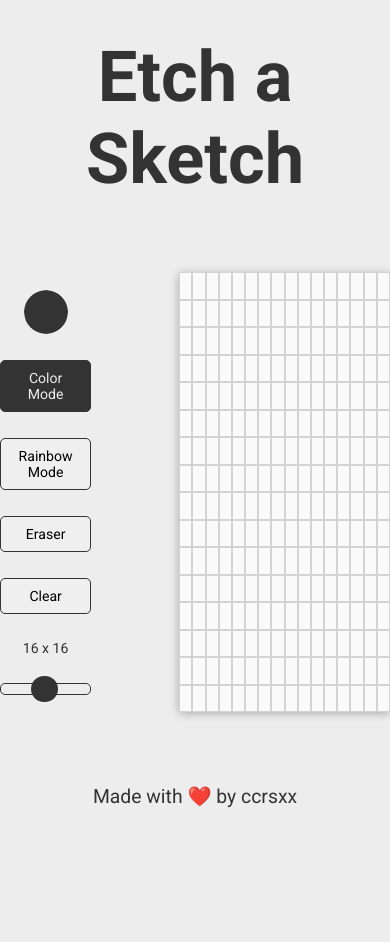
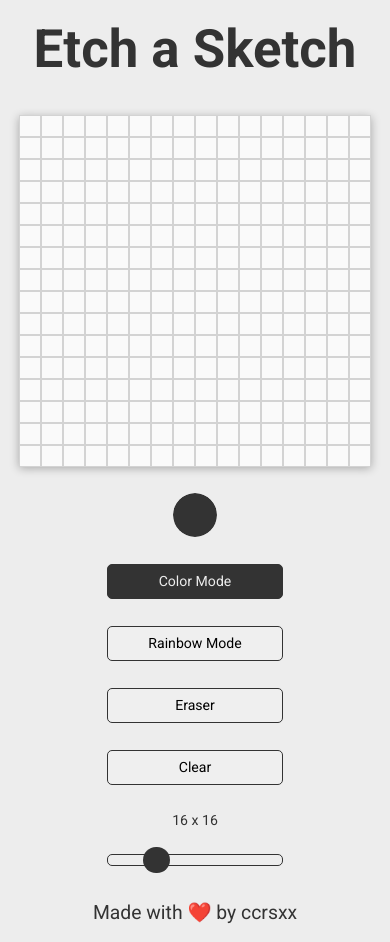
Before and after one commit to ccrsxx/etch-a-sketch, a React (Create React App) app: page / in a window 390 px wide. Before the commit the page ends 844 px from the top, so only its background shows below. Built offline with nearby package versions, Linux system fonts and the light colour scheme.

Commit message:
all done!

```diff
--- a/package.json
+++ b/package.json
@@ -10,8 +10,8 @@
     "@types/node": "^16.11.26",
     "@types/react": "^17.0.39",
     "@types/react-dom": "^17.0.13",
-    "react": "^17.0.2",
-    "react-dom": "^17.0.2",
+    "react": "^18.0.0-beta-24dd07bd2-20211208",
+    "react-dom": "^18.0.0-beta-24dd07bd2-20211208",
     "react-scripts": "5.0.0",
     "sass": "^1.49.9",
     "typescript": "^4.6.2",
--- a/src/App.tsx
+++ b/src/App.tsx
@@ -4,13 +4,9 @@ import { Header, Controls, SketchPad, Footer } from './components';
 export default function App() {
   const [color, setColor] = useState('#333333');
   const [size, setSize] = useState(16);
-  const [pads, setPads] = useState<boolean[]>([]);
   const [mode, setMode] = useState('color');
   const [isMouseDown, setIsMouseDown] = useState(false);
-
-  useEffect(() => {
-    setPads(Array(size ** 2).fill(false));
-  }, [size]);
+  const [isClear, setIsClear] = useState(false);
 
   useEffect(() => {
     const handleMouseDown = () => setIsMouseDown(true);
@@ -18,15 +14,22 @@ export default function App() {
 
     document.addEventListener('mousedown', handleMouseDown);
     document.addEventListener('mouseup', handleMouseUp);
+    document.addEventListener('mouseleave', handleMouseUp);
     return () => {
       document.removeEventListener('mousedown', handleMouseDown);
       document.removeEventListener('mouseup', handleMouseUp);
+      document.removeEventListener('mouseleave', handleMouseUp);
     };
   }, []);
+
+  useEffect(() => {
+    if (isClear) setIsClear(false);
+  }, [size, isClear]);
 
   const handleSlider = ({
     target: { value }
   }: React.ChangeEvent<HTMLInputElement>) => {
+    clear();
     setSize(+value);
   };
 
@@ -39,12 +42,29 @@ export default function App() {
   const handleMode = (newMode: string) => () =>
     mode !== newMode ? setMode(newMode) : undefined;
 
-  const handleDraw = (i: number) => (e: any) => {
-    console.log(e);
-    // if (!isMouseDown) return;
-    pads[i] = !pads[i];
-    setPads([...pads]);
-  };
+  const handleDraw =
+    (click = false) =>
+    (e?: React.MouseEvent) => {
+      if (!isMouseDown && !click) return;
+
+      const cell = e!.target as HTMLDivElement;
+
+      switch (mode) {
+        case 'color':
+          cell.style.backgroundColor = color;
+          break;
+        case 'rainbow':
+          cell.style.backgroundColor = `hsl(${Math.floor(
+            Math.random() * 360
+          )}, 100%, 50%)`;
+          break;
+        default:
+          cell.style.backgroundColor = 'white';
+          break;
+      }
+    };
+
+  const clear = () => setIsClear(true);
 
   const padSize = {
     gridTemplateColumns: `repeat(${size}, 1fr)`,
@@ -59,14 +79,15 @@ export default function App() {
           color={color}
           size={size}
           mode={mode}
+          clear={clear}
           handleMode={handleMode}
           handleSlider={handleSlider}
           handleColor={handleColor}
         />
         <SketchPad
           size={size}
-          pads={pads}
           padSize={padSize}
+          isClear={isClear}
           handleDraw={handleDraw}
         />
       </main>
--- a/src/components/Controls.tsx
+++ b/src/components/Controls.tsx
@@ -2,6 +2,7 @@ interface ControlProps {
   color: string;
   size: number;
   mode: string;
+  clear: () => void;
   handleMode: (mode: string) => () => void;
   handleSlider: ({
     target: { value }
@@ -15,6 +16,7 @@ export function Controls({
   color,
   size,
   mode,
+  clear,
   handleMode,
   handleSlider,
   handleColor
@@ -48,7 +50,9 @@ export function Controls({
       >
         Eraser
       </button>
-      <button type='button'>Clear</button>
+      <button type='button' onClick={clear}>
+        Clear
+      </button>
       <label htmlFor='size-slider'>{`${size} x ${size}`}</label>
       <input
         id='size-slider'
@@ -56,7 +60,7 @@ export function Controls({
         type='range'
         value={size}
         min={1}
-        max={32}
+        max={64}
         onChange={handleSlider}
       />
     </div>
--- a/src/components/SketchPad.tsx
+++ b/src/components/SketchPad.tsx
@@ -1,33 +1,39 @@
-import { useState } from 'react';
+// import { memo } from 'react';
 
 interface SketchPadProps {
   size: number;
-  pads: boolean[];
   padSize: { gridTemplateColumns: string; gridTemplateRows: string };
-  handleDraw: (i: number) => (e: any) => void;
+  isClear: boolean;
+  handleDraw: (click?: boolean) => (e?: React.MouseEvent) => void;
 }
 
-interface CellPadProps {
-  cellStatus: boolean;
-  flip: (e: any) => void;
-}
-
-function CellPad({ cellStatus, flip }: CellPadProps) {
+export function SketchPad({
+  size,
+  padSize,
+  isClear,
+  handleDraw
+}: SketchPadProps) {
   return (
     <div
-      className='cell-pad'
-      style={cellStatus ? { backgroundColor: 'black' } : undefined}
-      onClick={flip}
-    />
-  );
-}
-
-export function SketchPad({ size, pads, padSize, handleDraw }: SketchPadProps) {
-  return (
-    <div className='sketchpad' style={padSize}>
+      className='sketchpad'
+      style={padSize}
+      key={isClear ? Date.now() : undefined}
+    >
       {[...Array(size ** 2)].map((_, i) => (
-        <CellPad key={i} cellStatus={pads[i]} flip={handleDraw(i)} />
+        <div
+          className='cell-pad'
+          onClick={handleDraw(true)}
+          onMouseOver={handleDraw(false)}
+          key={i}
+        />
       ))}
     </div>
   );
 }
+
+// export const MemoizedSketchPad = memo(SketchPad, (prevProps, nextProps) => {
+//   const same =
+//     prevProps.size === nextProps.size &&
+//     prevProps.isClear === nextProps.isClear;
+//   return same;
+// });
--- a/src/index.tsx
+++ b/src/index.tsx
@@ -1,6 +1,13 @@
-import React from 'react';
+import { StrictMode } from 'react';
 import ReactDOM from 'react-dom';
 import App from './App';
 import './styles/index.scss';
 
-ReactDOM.render(<App />, document.getElementById('root'));
+const container = document.getElementById('root') as HTMLDivElement;
+const root = ReactDOM.createRoot(container);
+
+root.render(
+  <StrictMode>
+    <App />
+  </StrictMode>
+);
--- a/src/styles/scss/_App.scss
+++ b/src/styles/scss/_App.scss
@@ -11,11 +11,21 @@ body {
   align-items: center;
   min-height: 100vh;
 
+  @media screen and (max-width: 480px) {
+    justify-content: center;
+    gap: 2rem;
+  }
+
   main {
     width: 100%;
     display: flex;
     justify-content: center;
     align-items: center;
     gap: 10rem;
+
+    @media screen and (max-width: 480px) {
+      flex-direction: column-reverse;
+      gap: 3rem;
+    }
   }
 }
--- a/src/styles/scss/_Footer.scss
+++ b/src/styles/scss/_Footer.scss
@@ -1,6 +1,7 @@
 .footer {
   text-align: center;
   font-size: 2.2rem;
+  margin: 2rem;
 
   p {
     a {
--- a/src/styles/scss/_Header.scss
+++ b/src/styles/scss/_Header.scss
@@ -1,8 +1,9 @@
 .header {
   text-align: center;
+  margin: 2rem;
 
   h1 {
-    font-size: 8rem;
+    font-size: 6rem;
     font-weight: bold;
   }
 }
--- a/src/styles/scss/_SketchPad.scss
+++ b/src/styles/scss/_SketchPad.scss
@@ -6,6 +6,12 @@
   grid-template-rows: repeat(16, 1fr);
   background-color: var(--secondary-light);
   box-shadow: 0 0.25rem 1rem rgba(0, 0, 0, 0.3);
+  user-select: none;
+
+  @media screen and (max-width: 480px) {
+    width: 40rem;
+    height: 40rem;
+  }
 
   &:active {
     cursor: crosshair;
@@ -14,7 +20,7 @@
   .cell-pad {
     cursor: pointer;
     border: 1px solid lightgray;
-    transition: 250ms;
+    transition: border-color 250ms;
 
     &:hover {
       border-color: gray;
--- a/tsconfig.json
+++ b/tsconfig.json
@@ -14,7 +14,8 @@
     "resolveJsonModule": true,
     "isolatedModules": true,
     "noEmit": true,
-    "jsx": "react-jsx"
+    "jsx": "react-jsx",
+    "types": ["react/next", "react-dom/next"]
   },
   "include": ["src"]
 }
```
Also changed, not shown: 1 other file (tests, documents, lock files or other folders).
